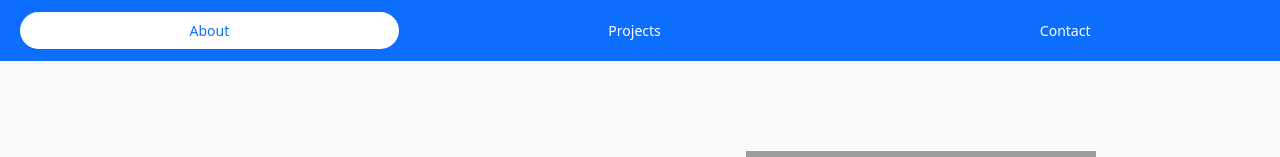
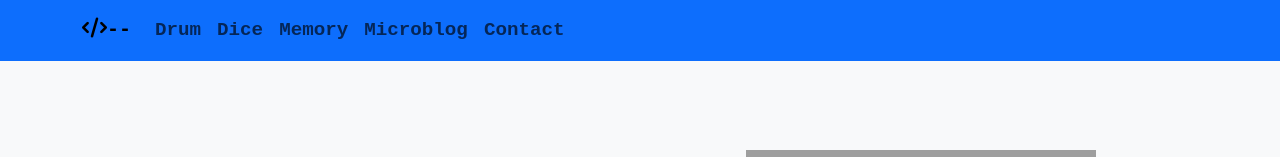
Before and after one commit to sfraser-dev/web-bootstrap-portfolio-justit-version2, a plain HTML site: page index.html in a window 1280 px wide. Shown: the top 157 px of the page. Drawn offline with Linux system fonts and the light colour scheme; grey boxes are pictures that could not be loaded.

Commit message:
pill navbar and standard navbar

```diff
--- a/index.html
+++ b/index.html
@@ -3,7 +3,7 @@
 
 <head>
   <meta charset="utf-8">
-  <title>333333333</title>
+  <title>v2222222222222222</title>
 
   <link href="./css/bootstrap.min.css" rel="stylesheet">
   <script defer src="./js/bootstrap.bundle.min.js"></script>
@@ -14,8 +14,7 @@
 
 <body>
 
-  <!-- <ul class="nav nav-pills nav-fill gap-2 p-1 small bg-primary" id="pillNav2" role="tablist" style="--bs-nav-link-color: var(--bs-white);--bs-nav-pills-link-active-color: var(--bs-danger); --bs-nav-pills-link-active-bg: var(--bs-warning); --bs-nav-link-hover-color: var(--bs-gray-500)"> -->
-
+<!--
   <ul class="nav nav-pills nav-fill gap-2 p-1 small bg-primary" id="pillNav2" role="tablist" style="
     --bs-nav-link-color: var(--bs-white);
     --bs-nav-pills-link-active-color: var(--bs-primary);
@@ -40,8 +39,12 @@
       </a>
     </li>
   </ul>
+-->
 
-  <!-- <nav class="navbar navbar-expand-sm sticky-top text-warning">
+
+ <div class="nav-div">
+  <div class="container">
+    <nav class="navbar navbar-expand-sm text-warning">
       <a class="navbar-brand" href="#about"><i class="fa-solid fa-code"></i><b>--</b></a>
       <button class="navbar-toggler" type="button" data-bs-toggle="collapse" data-bs-target="#navbarNavAltMarkup"
         aria-controls="navbarNavAltMarkup" aria-expanded="false" aria-label="Toggle navigation">
@@ -56,7 +59,9 @@
           <a class="nav-link" href="#footer">Contact</a>
         </div>
       </div>
-  </nav> -->
+    </nav>
+    </div>
+ </div>
 
     <section id="about" class="white-section">
       <div class="container-fluid">
--- a/sass/style.scss
+++ b/sass/style.scss
@@ -43,12 +43,20 @@ body {
     }
 }
 
-// .navbar {
-//     padding: 40px 60px;
-//     font-size: 1.3rem;
-//     // font-weight: bold;
-//     background-color: $palette-white;
-// }
+// bootstrap's div for pill navbar
+.nav {
+    font-size: 1.3rem;
+    font-family: 'Courier New', Courier, monospace;
+    font-weight: bold;
+}
+
+// my div class around standard navbar
+.nav-div {
+    font-size: 1.2rem;
+    background-color: var(--bs-primary);
+    font-family: 'Courier New', Courier, monospace;
+    font-weight: bold;
+}
 
 .font-awesome-icon {
     margin: 0 0 1.5rem 0;
```
Also changed, not shown: css/style.css. Lines whose indentation alone changed are shown as unchanged.
